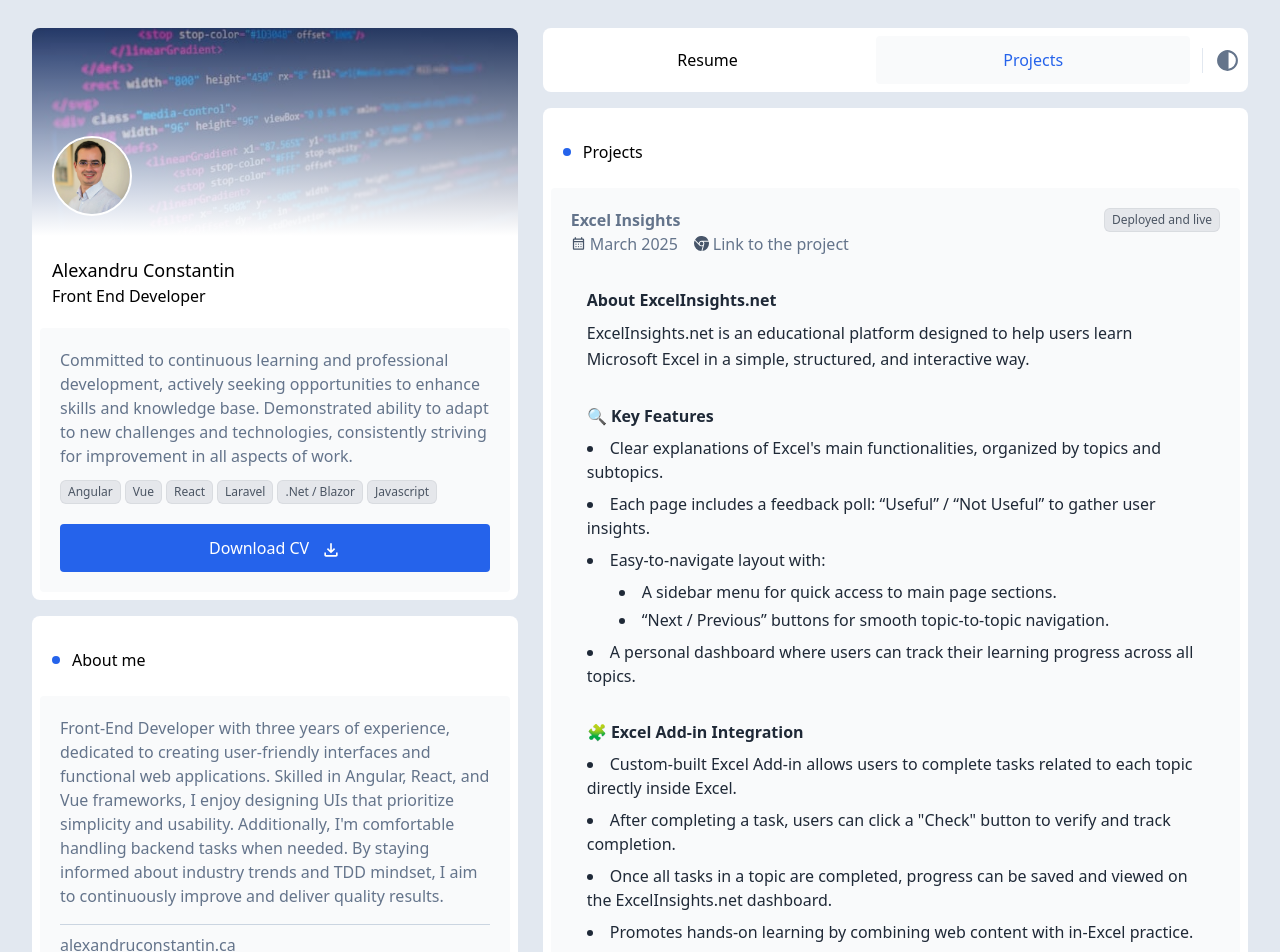
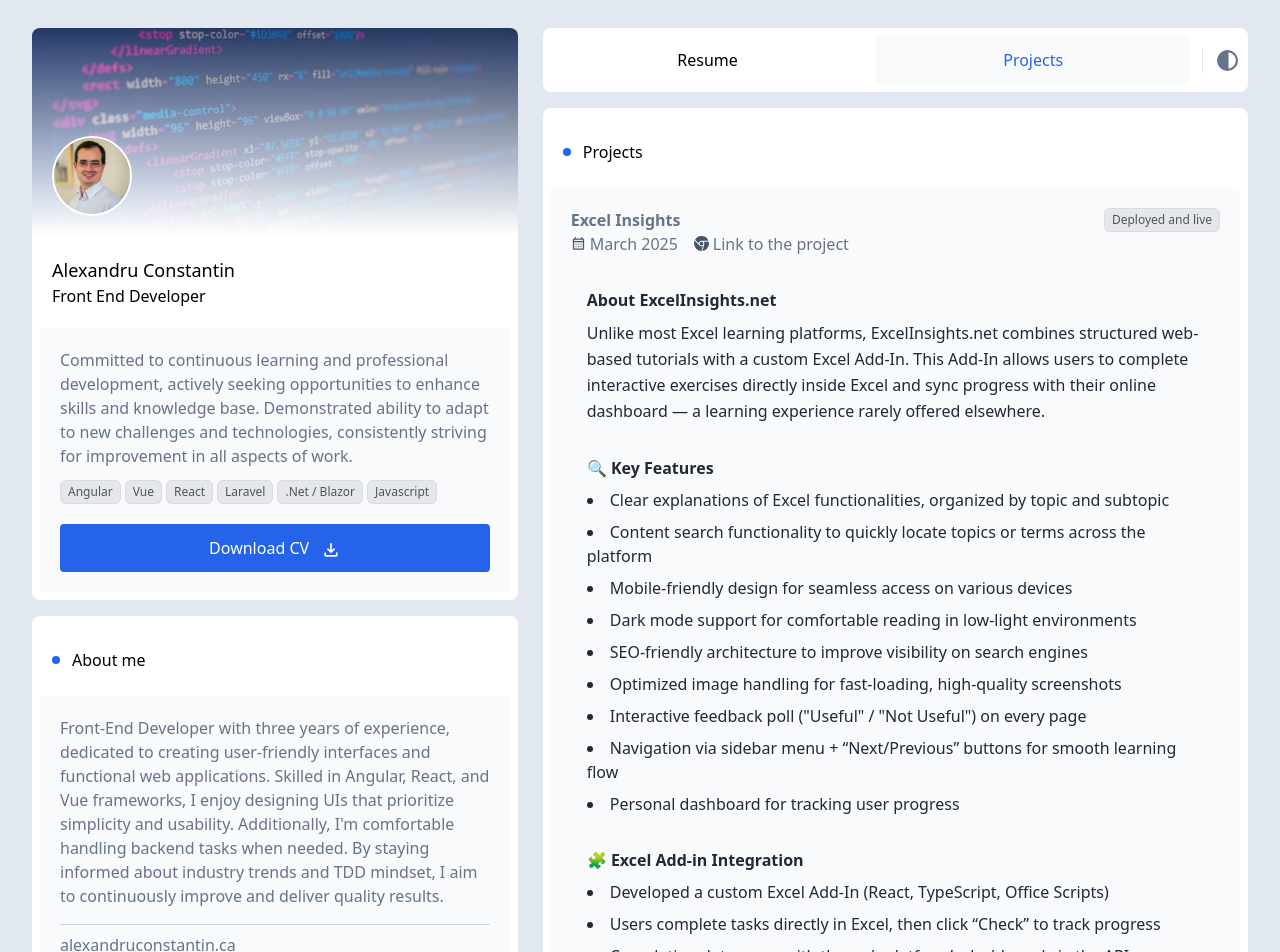
Before and after one commit to alexandru-constantin-hub/Resume, a Vue app: page /projects in a window 1280 px wide. Shown: the top 952 px of the page. Built offline with nearby package versions, Linux system fonts and the light colour scheme.

Commit message:
Improve project description

```diff
--- a/src/mainStore.js
+++ b/src/mainStore.js
@@ -69,28 +69,28 @@
           description: [
             {
               title: 'About ExcelInsights.net',
-              body: 'ExcelInsights.net is an educational platform designed to help users learn Microsoft Excel in a simple, structured, and interactive way.'
+              body: 'Unlike most Excel learning platforms, ExcelInsights.net combines structured web-based tutorials with a custom Excel Add-In. This Add-In allows users to complete interactive exercises directly inside Excel and sync progress with their online dashboard — a learning experience rarely offered elsewhere.'
             },
             {
               title: '🔍 Key Features',
               list: [
-                "Clear explanations of Excel's main functionalities, organized by topics and subtopics.",
-                'Each page includes a feedback poll: “Useful” / “Not Useful” to gather user insights.',
-                'Easy-to-navigate layout with:',
-                [
-                  'A sidebar menu for quick access to main page sections.',
-                  '“Next / Previous” buttons for smooth topic-to-topic navigation.'
-                ],
-                'A personal dashboard where users can track their learning progress across all topics.'
+                'Clear explanations of Excel functionalities, organized by topic and subtopic',
+                'Content search functionality to quickly locate topics or terms across the platform',
+                'Mobile-friendly design for seamless access on various devices',
+                'Dark mode support for comfortable reading in low-light environments',
+                'SEO-friendly architecture to improve visibility on search engines',
+                'Optimized image handling for fast-loading, high-quality screenshots',
+                'Interactive feedback poll ("Useful" / "Not Useful") on every page',
+                'Navigation via sidebar menu + “Next/Previous” buttons for smooth learning flow',
+                'Personal dashboard for tracking user progress'
               ]
             },
             {
               title: '🧩 Excel Add-in Integration',
               list: [
-                'Custom-built Excel Add-in allows users to complete tasks related to each topic directly inside Excel.',
-                'After completing a task, users can click a "Check" button to verify and track completion.',
-                'Once all tasks in a topic are completed, progress can be saved and viewed on the ExcelInsights.net dashboard.',
-                'Promotes hands-on learning by combining web content with in-Excel practice.'
+                'Developed a custom Excel Add-In (React, TypeScript, Office Scripts)',
+                'Users complete tasks directly in Excel, then click “Check” to track progress',
+                'Completion data syncs with the web platform’s dashboard via the API'
               ]
             }
           ],
```
